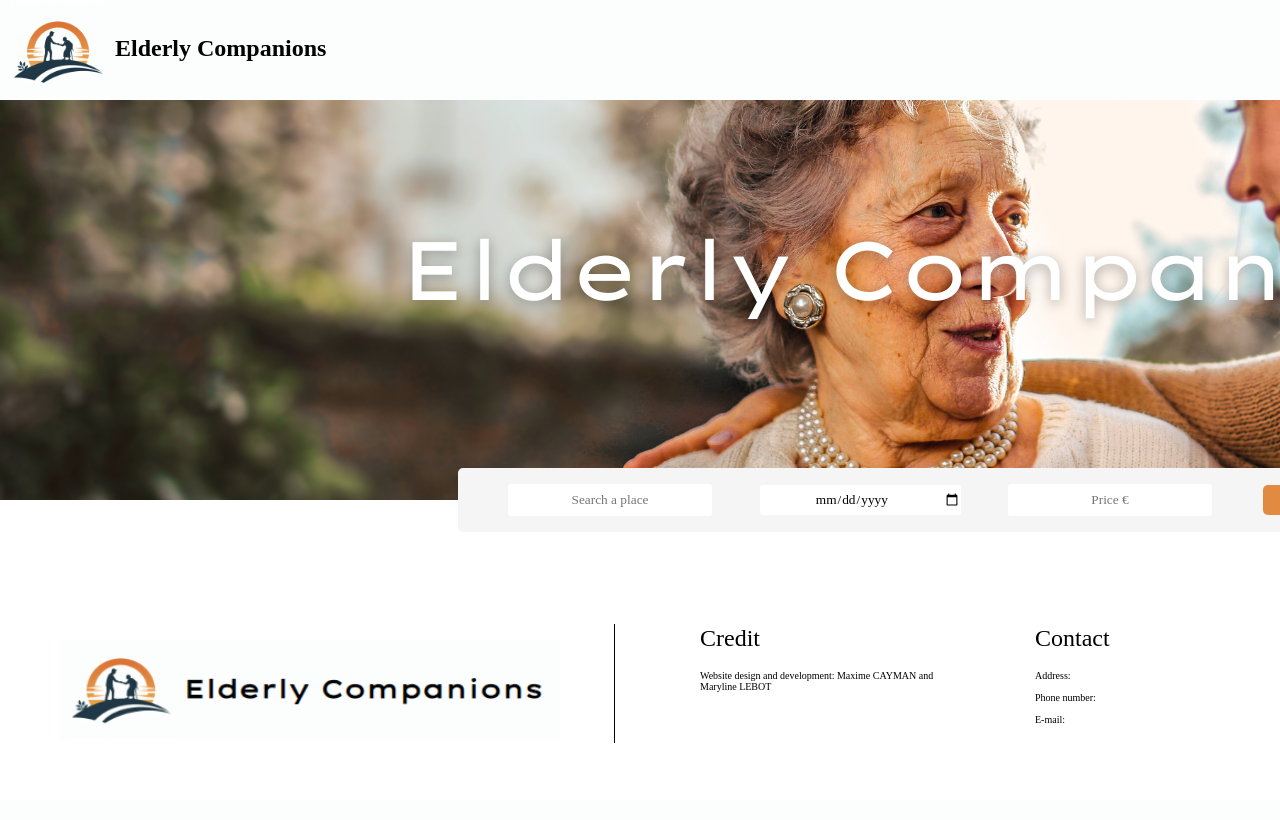
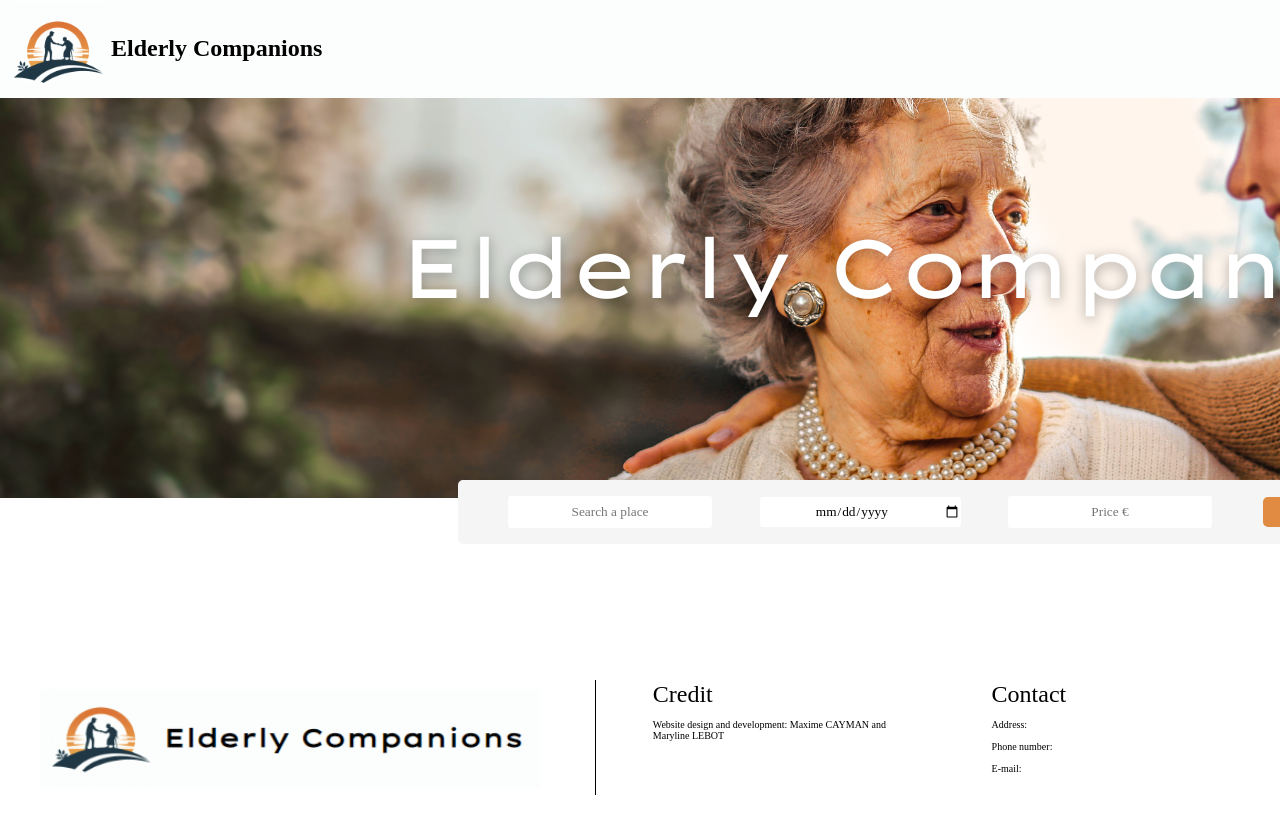
Before and after one commit to clementcaen/JungPal_project, a PHP site: page /html/homepage.html in a window 1280 px wide; the page is wider, and only the part inside the window is pictured. Before the commit the page ends 743 px from the top of that part, so only its background shows below. Run offline with PHP 8.4, Linux system fonts and the light colour scheme; some web fonts are replaced.

Commit message:
Upgrade display Homepage.css

```diff
--- a/css/Homepage.css
+++ b/css/Homepage.css
@@ -4,15 +4,15 @@
 nav
 {
     display: grid;
-    grid-template-rows: 100px ;
-    grid-template-columns: 100px 1200px 160px 160px 145px 130px;
+    grid-template-rows: 95% ;
+    grid-template-columns: 5% 63% 9% 8% 8% 5%;
 }
 
 body
 {
     margin:0;
     display: grid;
-    grid-template-rows: 100px 400px 100px;
+    grid-template-rows: 12% 45% 23%;
 
 }
 
@@ -123,8 +123,8 @@ a:visited
     align-self: center;
     margin-bottom: 100px;
     display: grid;
-    grid-template-rows: 60px ;
-    grid-template-columns: 300px 200px 300px 200px;
+    grid-template-rows: 100% ;
+    grid-template-columns: 30% 20% 30% 20%;
 
 }
 
@@ -223,8 +223,8 @@ a:visited
 footer
 {
     display :grid;
-    grid-template-columns: 700px 265px 340px 400px;
-    grid-template-rows: 40px 130px ;
+    grid-template-columns: 34% 14% 20% 20%;
+    grid-template-rows: 20% 80% ;
     position: relative;
     font-size: .8em;
 
@@ -233,7 +233,7 @@ footer
 
 .vertical-line {
     position: absolute;
-    left: 32%;
+    left: 31%;
     border-left: 1px solid black;
     height: 70%;
     top : 24px;
@@ -307,5 +307,5 @@ footer
     grid-column-end: 2;
     height :100px;
     width : 500px;
-    padding-left: 60px;
+    padding-left: 40px;
 }
```
